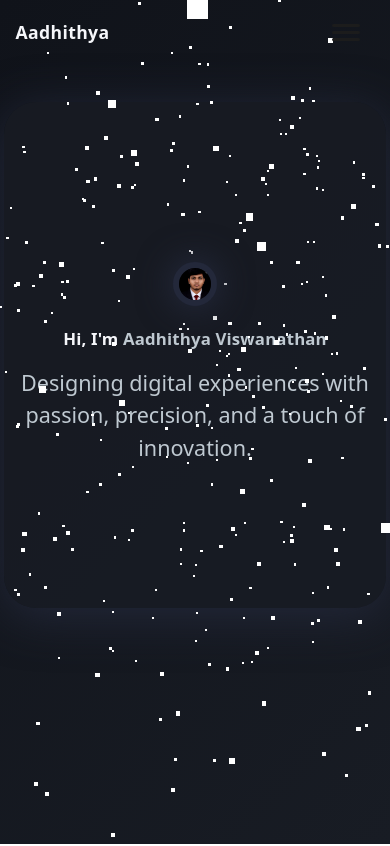
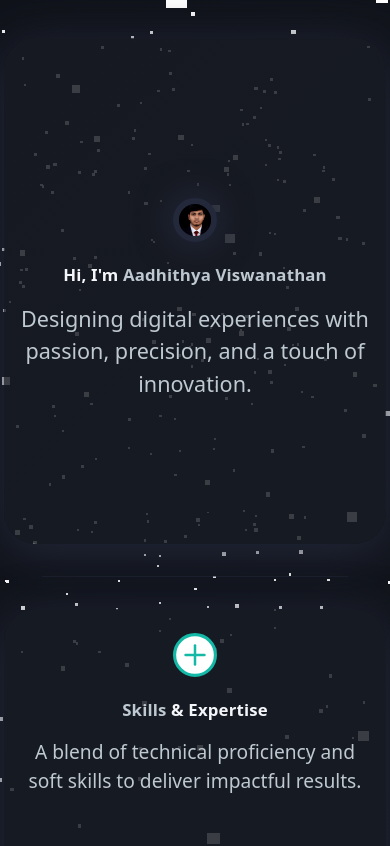
Before and after one commit to Aadhithya0104/portfolio_website, a Next.js app: page /home in a window 390 px wide. Shown: the top 846 px of the page. Built offline with nearby package versions, Linux system fonts and the light colour scheme.

Commit message:
Add mobile responsiveness to layout and create MobileSinglePage component

```diff
--- /dev/null
+++ b/app/MobileSinglePage.tsx
@@ -0,0 +1,76 @@
+"use client";
+import dynamic from "next/dynamic";
+import { useEffect, useState } from "react";
+
+const Home = dynamic(() => import("./home/page"));
+const Skills = dynamic(() => import("./skills/page"));
+const Projects = dynamic(() => import("./projects/page"));
+const Experience = dynamic(() => import("./experience/page"));
+const Achievements = dynamic(() => import("./achievements/page"));
+const Certifications = dynamic(() => import("./certifications/page"));
+const Contact = dynamic(() => import("./contact/page"));
+
+const sections = [
+  { id: "home", label: "Home", Component: Home },
+  { id: "skills", label: "Skills", Component: Skills },
+  { id: "projects", label: "Projects", Component: Projects },
+  { id: "experience", label: "Experience", Component: Experience },
+  { id: "achievements", label: "Achievements", Component: Achievements },
+  { id: "certifications", label: "Certifications", Component: Certifications },
+  { id: "contact", label: "Contact", Component: Contact },
+];
+
+export default function MobileSinglePage() {
+  const [showTop, setShowTop] = useState(false);
+  useEffect(() => {
+    document.documentElement.style.scrollBehavior = "smooth";
+    const onScroll = () => setShowTop(window.scrollY > 200);
+    window.addEventListener("scroll", onScroll);
+    return () => {
+      window.removeEventListener("scroll", onScroll);
+      document.documentElement.style.scrollBehavior = "";
+    };
+  }, []);
+  return (
+    <div style={{ position: "relative" }}>
+      {sections.map(({ id, label, Component }, idx) => (
+        <section id={id} key={id} style={{ marginBottom: 32 }}>
+          <Component />
+          {idx < sections.length - 1 && (
+            <div style={{
+              width: "80%",
+              margin: "32px auto 0 auto",
+              borderBottom: "1.5px solid #23283a",
+              opacity: 0.5,
+              borderRadius: 2,
+            }} />
+          )}
+        </section>
+      ))}
+      {showTop && (
+        <button
+          onClick={() => window.scrollTo({ top: 0, behavior: "smooth" })}
+          style={{
+            position: "fixed",
+            bottom: 24,
+            right: 18,
+            zIndex: 999,
+            background: "#23283a",
+            color: "#f5f6fa",
+            border: "none",
+            borderRadius: "50%",
+            width: 48,
+            height: 48,
+            fontSize: 24,
+            boxShadow: "0 2px 8px #0008",
+            cursor: "pointer",
+            opacity: 0.85,
+          }}
+          aria-label="Back to top"
+        >
+          ↑
+        </button>
+      )}
+    </div>
+  );
+}
--- a/app/layout.tsx
+++ b/app/layout.tsx
@@ -1,10 +1,11 @@
 "use client";
 import Link from 'next/link';
 import './globals.css';
-import { useState } from 'react';
+import { useEffect, useState } from 'react';
 import dynamic from 'next/dynamic';
 
 const Background3D = dynamic(() => import('./Background3D'), { ssr: false });
+const MobileSinglePage = dynamic(() => import('./MobileSinglePage'), { ssr: false });
 
 const NAV_LINKS = [
   { href: '/home', label: 'Home' },
@@ -17,11 +18,19 @@ const NAV_LINKS = [
 ];
 
 export default function RootLayout({ children }: { children: React.ReactNode }) {
+  const [isMobile, setIsMobile] = useState(false);
   const [navOpen, setNavOpen] = useState(false);
+  useEffect(() => {
+    const checkMobile = () => setIsMobile(window.innerWidth <= 900);
+    checkMobile();
+    window.addEventListener('resize', checkMobile);
+    return () => window.removeEventListener('resize', checkMobile);
+  }, []);
   return (
     <html lang="en">
       <body>
         <Background3D />
+        {!isMobile && (
           <nav className="apple-nav">
             <div className="logo-text">Aadhithya</div>
             <button
@@ -42,8 +51,9 @@ export default function RootLayout({ children }: { children: React.ReactNode })
               ))}
             </div>
           </nav>
+        )}
         <main className="main-content">
-          {children}
+          {isMobile ? <MobileSinglePage /> : children}
         </main>
       </body>
     </html>
```
Lines whose indentation alone changed are shown as unchanged.
